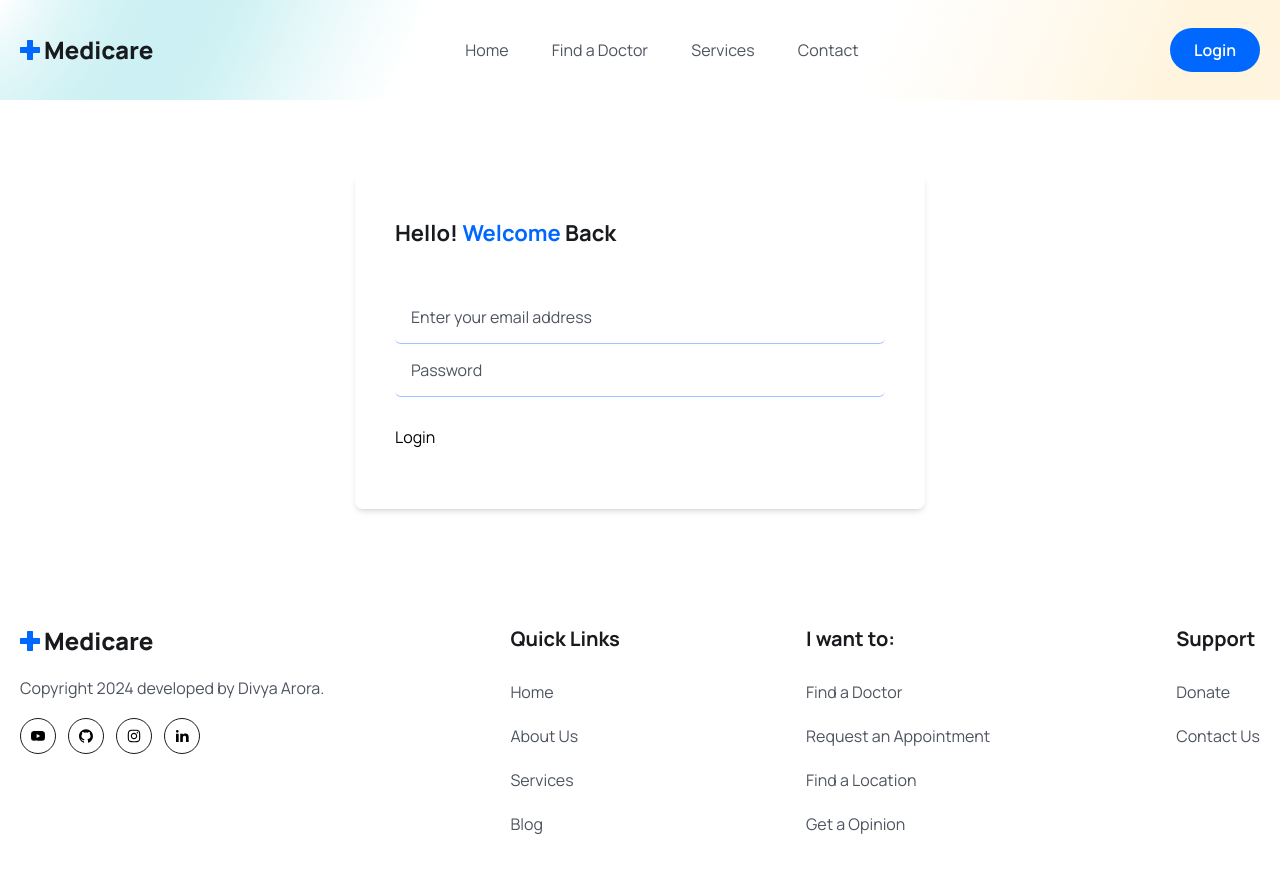
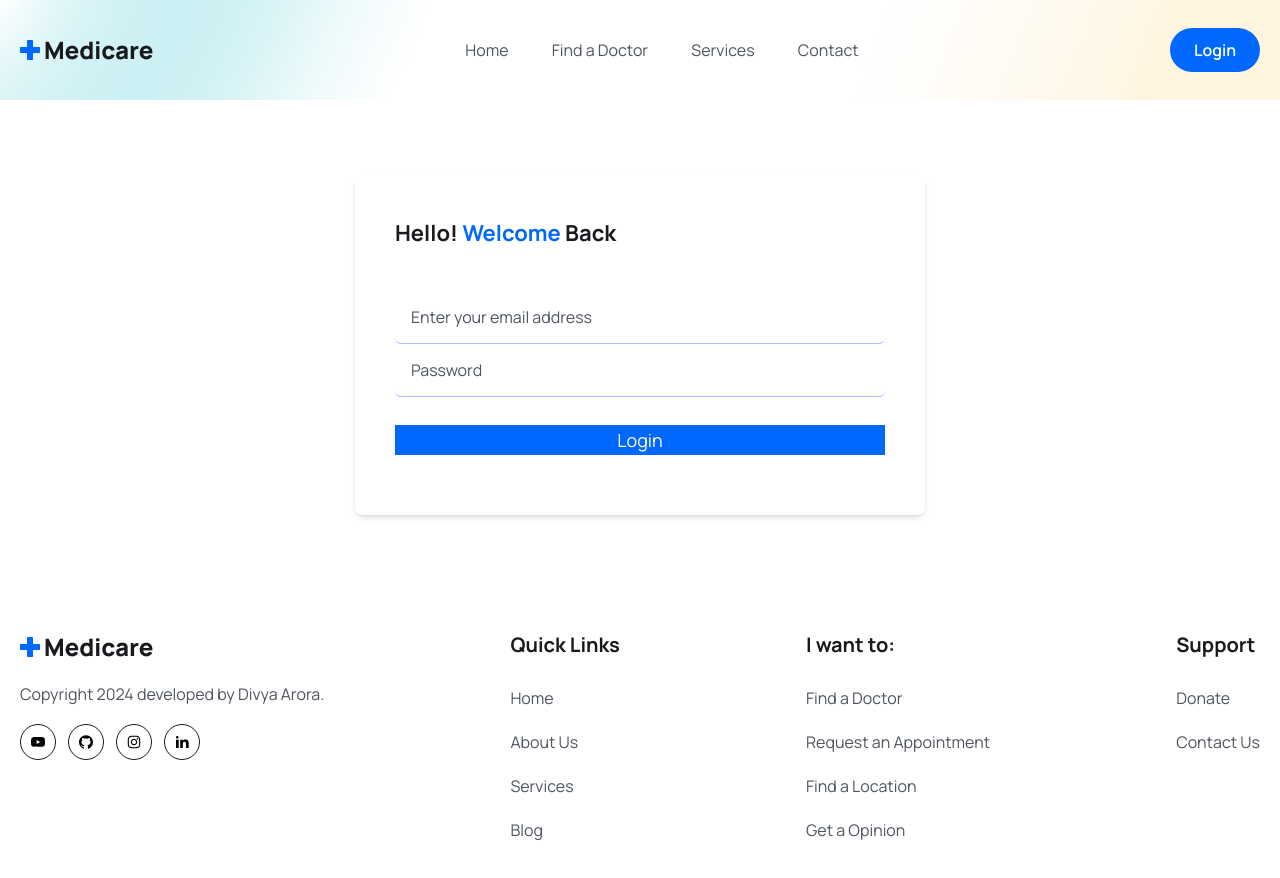
Before and after one commit to aroraadivya/Mern-Stack-Medicare, a React (Vite) app in the folder frontend/: page /login in a window 1280 px wide. Shown: the top 878 px of the page. Built offline with nearby package versions, Linux system fonts and the light colour scheme.

Commit message:
Add type and styling to Login button for improved accessibility and design

```diff
--- a/frontend/src/pages/Login.jsx
+++ b/frontend/src/pages/Login.jsx
@@ -45,7 +45,7 @@ const Login = () => {
                         </div>
 
                         <div className='mt-7'>
-                            <button>
+                            <button type='submit' className='w-full bg-primaryColor text-white text-[18px] leading-[30px]'>
                                 Login
                             </button>
                         </div>
```
